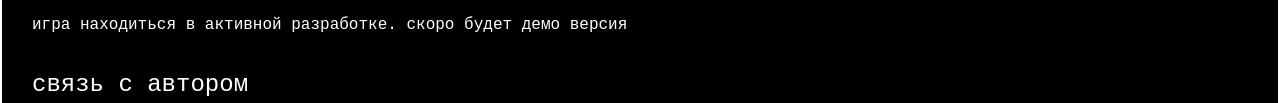
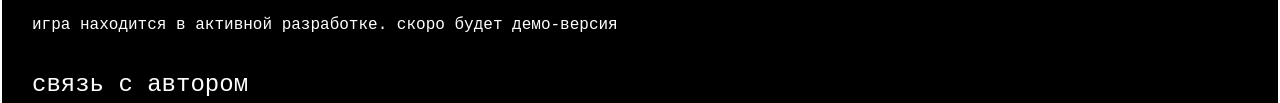
Before and after one commit to SanekSketch/DeltashotDev, a plain HTML site: page index.html in a window 1280 px wide. Shown: the part 562-665 px from the top of the page. Drawn offline with Linux system fonts and the light colour scheme.

Commit message:
Add files via upload

```diff
--- a/index.html
+++ b/index.html
@@ -95,7 +95,7 @@
     прошлое: в детстве сжёг квартиру вместе с матерью. убил соседа и 12 людей, отсидел в тюрьме и психушке, переехал в другую страну.<br>
     настоящее: бункер, 50 смертей.</p>
 
-    <p>игра находиться в активной разработке. скоро будет демо версия</p>
+    <p>игра находится в активной разработке. скоро будет демо-версия</p>
 
     <h2>связь с автором</h2>
     <p>нажми, чтобы скопировать:</p>
```
